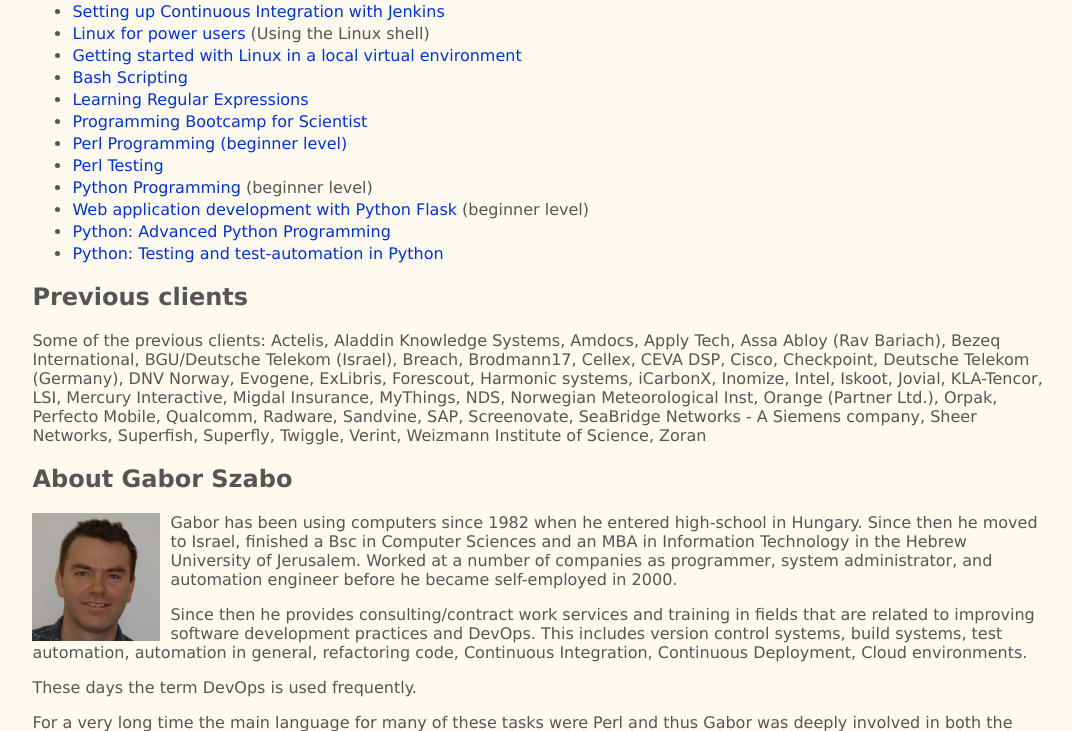
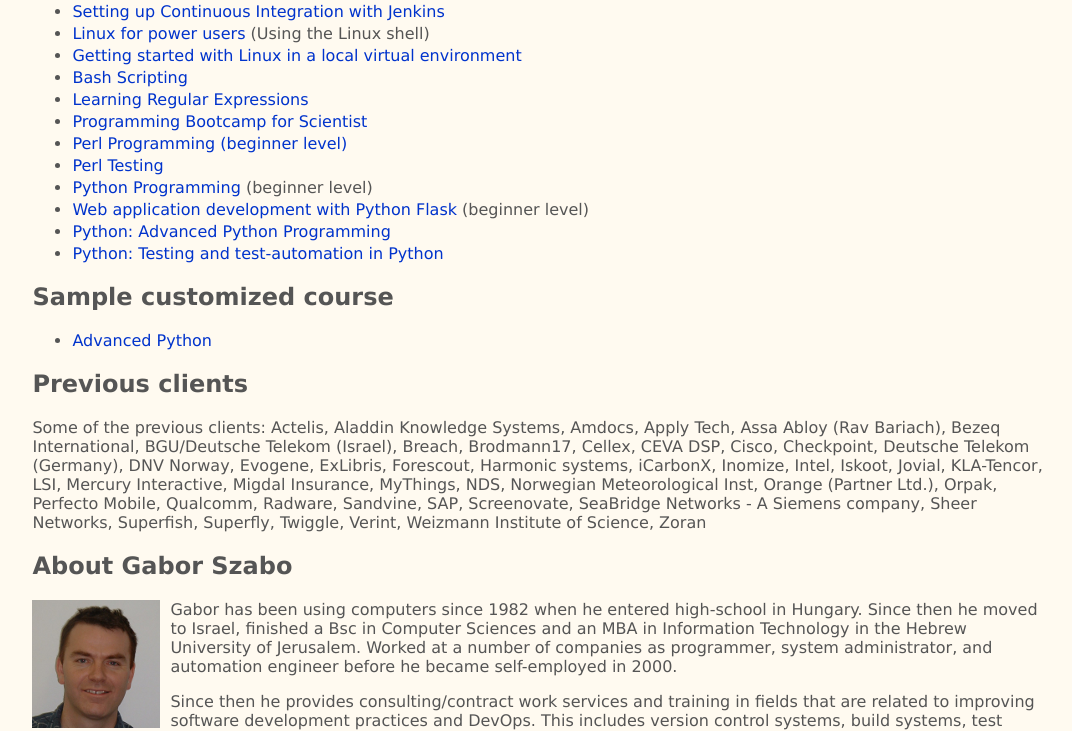
Before and after one commit to szabgab/hostlocal.com, a Flask app: page / in a window 1280 px wide. Shown: the part 829-1560 px from the top of the page, without its empty margins (102-1174 px from the left). Run offline with Flask 2, Linux system fonts and the light colour scheme.

Commit message:
link to customzied course

```diff
--- a/templates/index.html
+++ b/templates/index.html
@@ -65,6 +65,13 @@
     </ul>
     </p>
 
+    <h2>Sample customized course</h2>
+    <p>
+    <ul>
+      <li><a href="/eng/custom-advanced-python-20191016">Advanced Python</a></li>
+    </ul>
+    </p>
+
 {% include 'incl/previous-clients.html' %}
 
 {% include 'incl/about-gabor.html' %}
```
